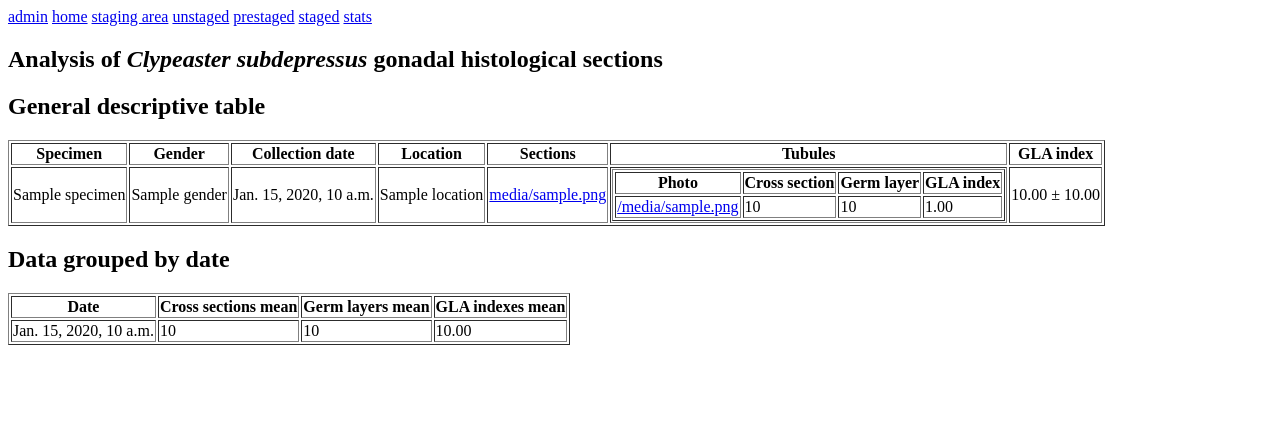
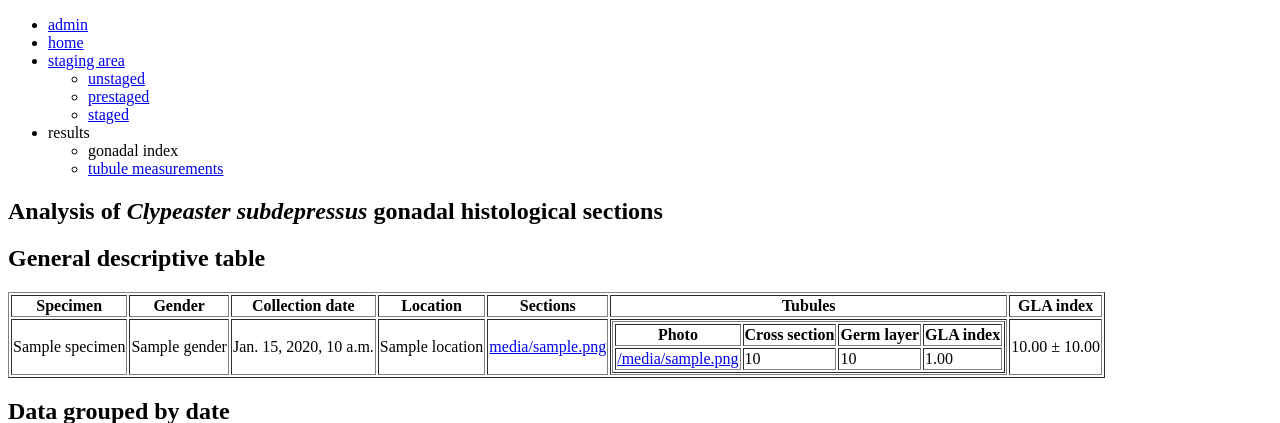
Before and after one commit to bruvellu/clypeaster, a Django app: template gonad/templates/main.html in a window 1280 px wide. Shown: the top 423 px of the page. Run offline with Django 3.2, Linux system fonts and the light colour scheme; the template is opened without the code that fills it: most values are stand-ins (such as "Sample title", 1, 10 or a date in 2020); some libraries are stand-ins or nearby versions.

Commit message:
Creating one view/template for the analysis of each result

```diff
--- a/gonad/templates/base.html
+++ b/gonad/templates/base.html
@@ -12,13 +12,28 @@
     <section class="container">
 
       <nav>
-      <a href="/admin/">admin</a>
-      <a href="/">home</a>
-      <a href="/staging/">staging area</a>
-      <a href="/unstaged/">unstaged</a>
-      <a href="/prestaged/">prestaged</a>
-      <a href="/staged/">staged</a>
-      <a href="/stats/">stats</a>
+      <ul>
+        <li><a href="/admin/">admin</a></li>
+        <li><a href="/">home</a></li>
+
+        <li>
+        <a href="/staging/">staging area</a>
+        <ul>
+          <li><a href="/unstaged/">unstaged</a></li>
+          <li><a href="/prestaged/">prestaged</a></li>
+          <li><a href="/staged/">staged</a></li>
+        </ul>
+        </li>
+
+        <li>
+        results
+        <ul>
+          <li>gonadal index</li>
+          <li><a href="/results/tubules/">tubule measurements</a></li>
+        </ul>
+        </li>
+      </ul>
+
       </nav>
 
       <header class="main">
--- a/gonad/views.py
+++ b/gonad/views.py
@@ -99,8 +99,8 @@ def section_page(request, id):
     return render_to_response('section.html', variables)
 
 # Page with tables and graphics
-def stats_page(request):
-    '''Gather tables and graphics for analysis.'''
+def tubules_results(request):
+    '''Results related to the measurements of the tubules.'''
     # Get tubules.
     tubules = Tubule.objects.exclude(cross_section=None)
 
@@ -118,4 +118,4 @@ def stats_page(request):
     variables = RequestContext(request, {
         'tubules_by_date': tubules_by_date,
         })
-    return render_to_response('stats.html', variables)
+    return render_to_response('tubules_results.html', variables)
```
Also changed, not shown: gonad/urls.py (+5 -2 lines), gonad/templates/tubules_results.html (renamed from gonad/templates/stats.html).
